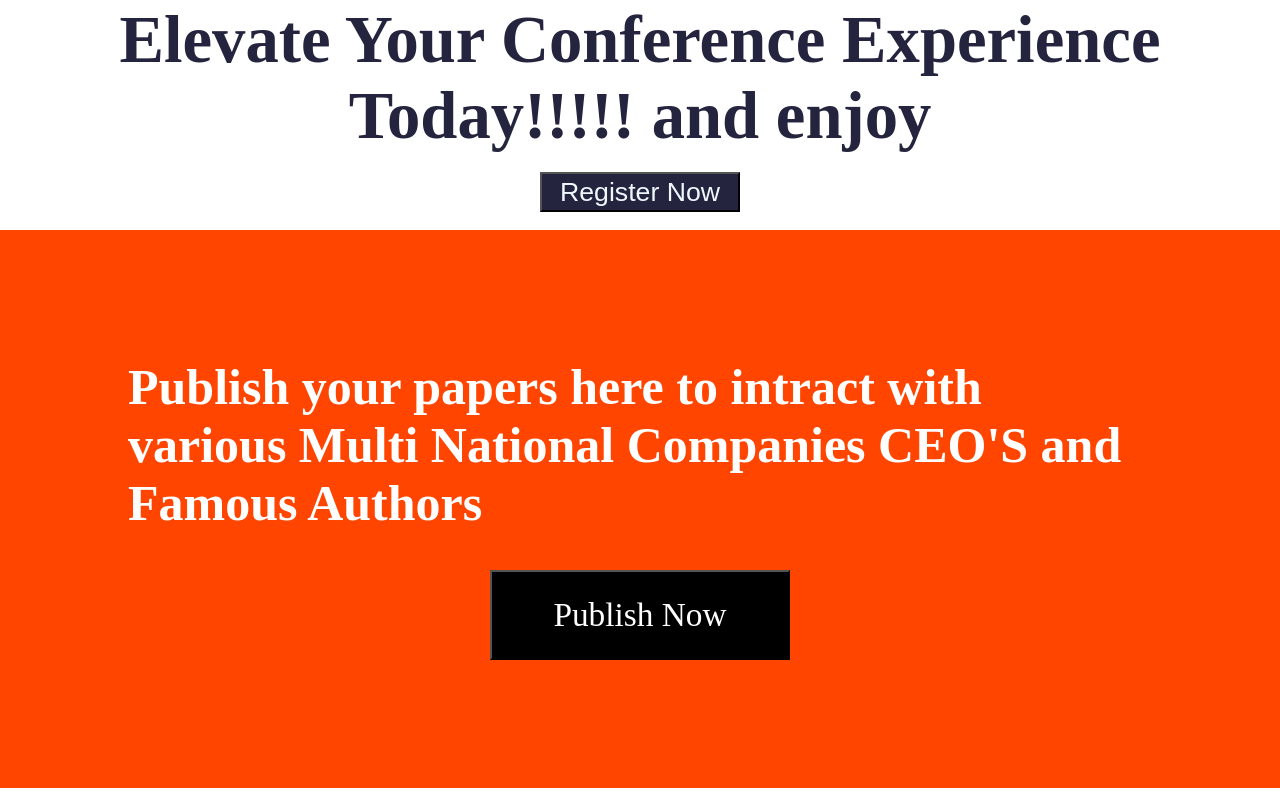
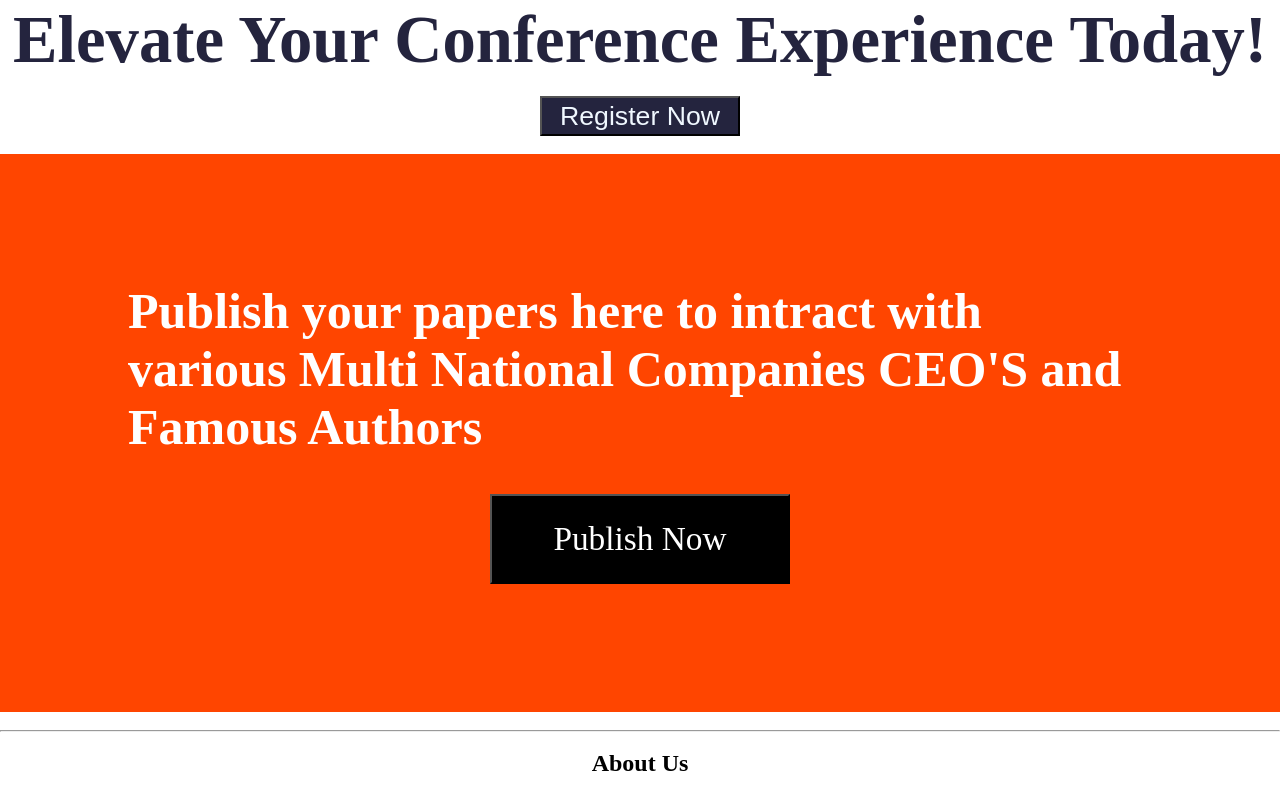
Before and after one commit to Bhagavathsr3/conference, a plain HTML site: page index.html in a window 1280 px wide. Shown: the part 1149-1941 px from the top of the page. Drawn offline with Linux system fonts and the light colour scheme.

Commit message:
deployed

```diff
--- a/index.html
+++ b/index.html
@@ -23,7 +23,7 @@
 
                 <img src = "images/conf1.jpg" class="imgfirst">
               <center>  <h1 class ="textfirst">Elevate Your Conference
-                 Experience Today!!!!! and enjoy
+                 Experience Today!
               </center><br>
                  <form>
             <center>
```
